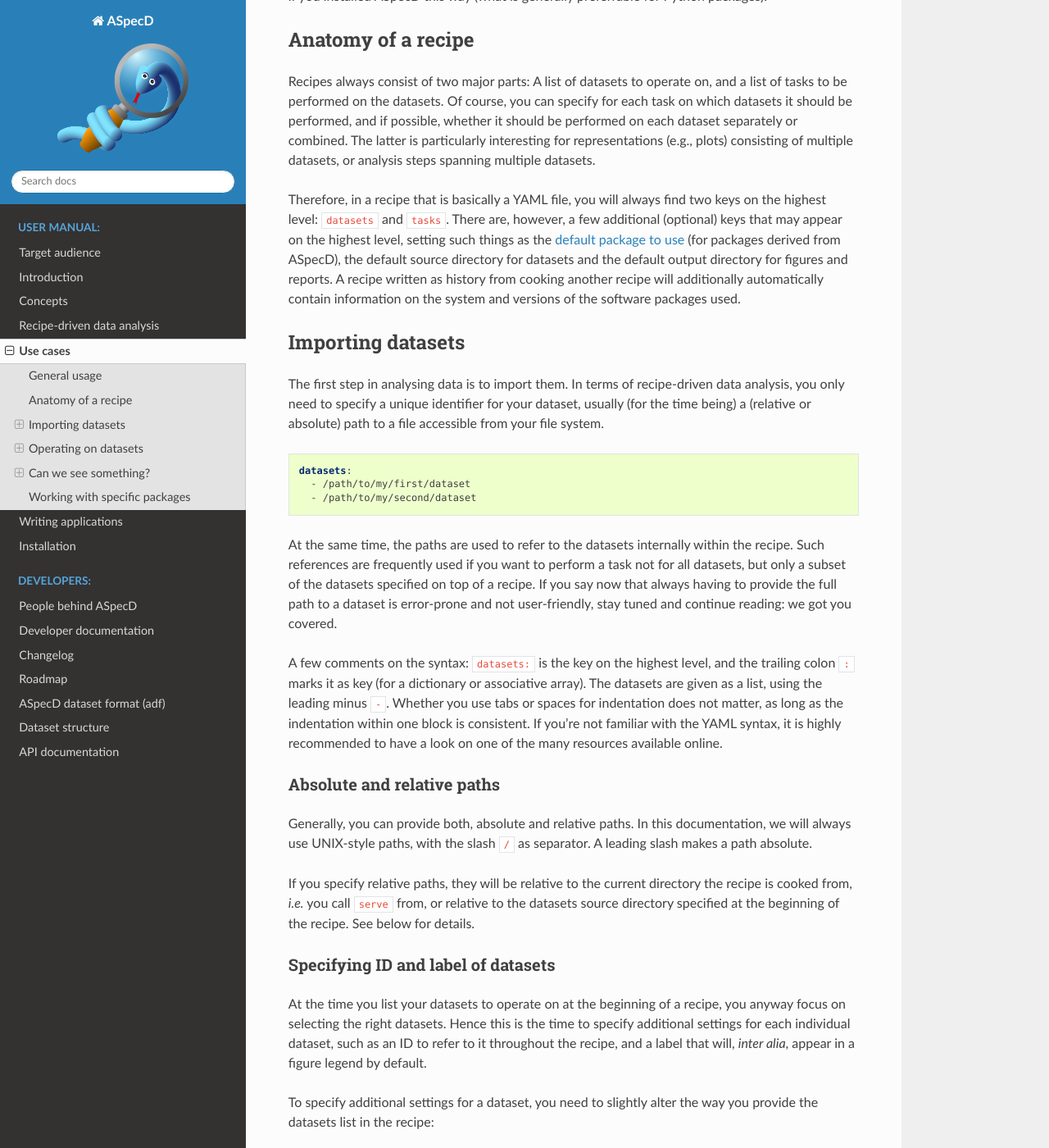
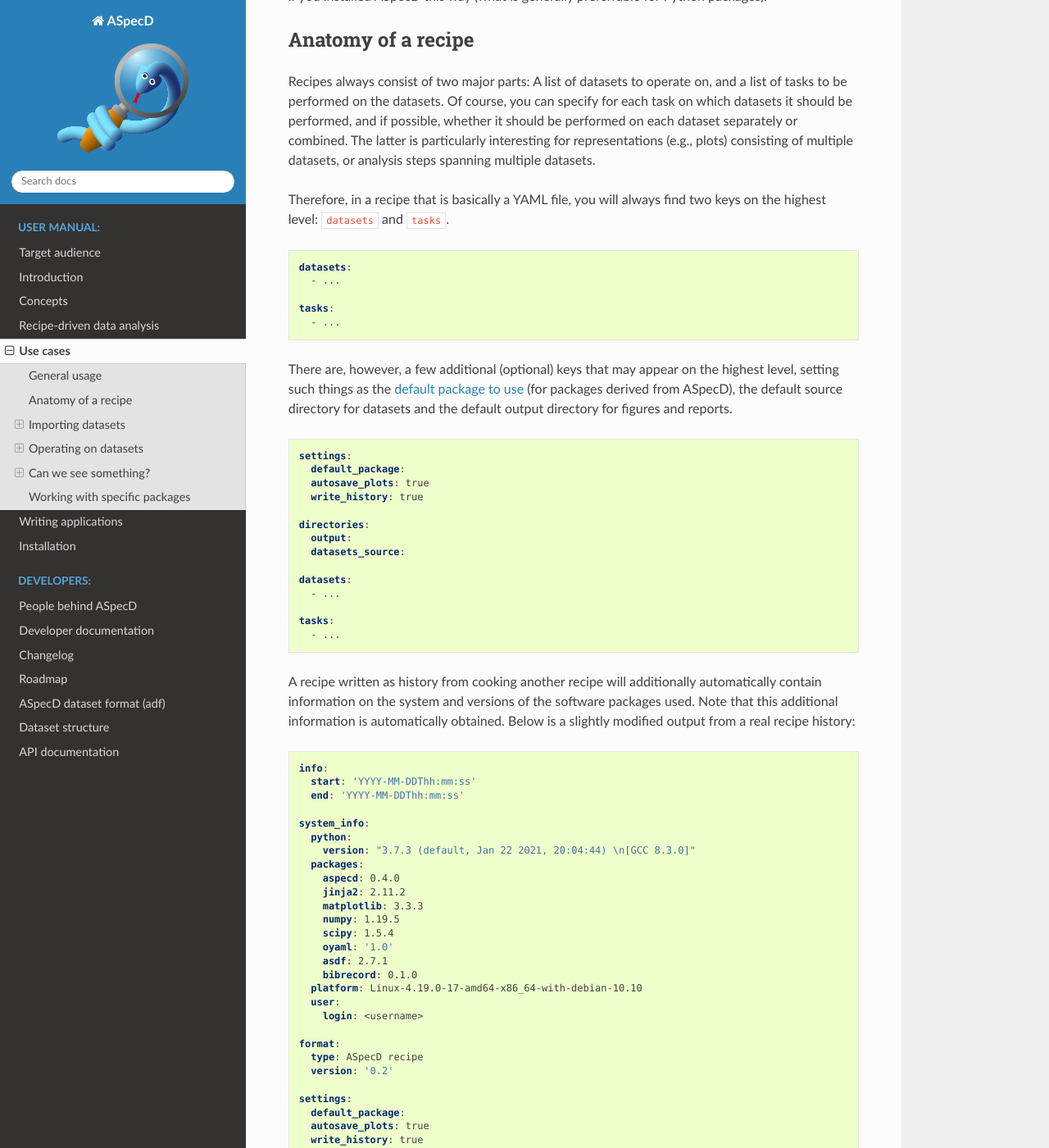
Before and after one commit to tillbiskup/aspecd, a Sphinx documentation site: the page built from docs/usecases.rst, in a window 1280 px wide and 1400 px high, scrolled down 1602 px. Shown: the whole window at 82% size. Built offline with Sphinx 7.4.7 and the Read the Docs theme 2.0.0, drawn with Linux system fonts in a browser that asks for light colours; some of the changed text lies outside the part shown.

Commit message:
Update documentation reflecting changes in recipe structure

```diff
--- a/docs/usecases.rst
+++ b/docs/usecases.rst
@@ -65,7 +65,84 @@ Anatomy of a recipe
 
 Recipes always consist of two major parts: A list of datasets to operate on, and a list of tasks to be performed on the datasets. Of course, you can specify for each task on which datasets it should be performed, and if possible, whether it should be performed on each dataset separately or combined. The latter is particularly interesting for representations (e.g., plots) consisting of multiple datasets, or analysis steps spanning multiple datasets.
 
-Therefore, in a recipe that is basically a YAML file, you will always find two keys on the highest level: ``datasets`` and ``tasks``. There are, however, a few additional (optional) keys that may appear on the highest level, setting such things as the :ref:`default package to use <specific_packages>` (for packages derived from ASpecD), the default source directory for datasets and the default output directory for figures and reports. A recipe written as history from cooking another recipe will additionally automatically contain information on the system and versions of the software packages used.
+Therefore, in a recipe that is basically a YAML file, you will always find two keys on the highest level: ``datasets`` and ``tasks``.
+
+
+.. code-block:: yaml
+
+    datasets:
+      - ...
+
+    tasks:
+      - ...
+
+
+There are, however, a few additional (optional) keys that may appear on the highest level, setting such things as the :ref:`default package to use <specific_packages>` (for packages derived from ASpecD), the default source directory for datasets and the default output directory for figures and reports.
+
+
+.. code-block:: yaml
+
+    settings:
+      default_package:
+      autosave_plots: true
+      write_history: true
+
+    directories:
+      output:
+      datasets_source:
+
+    datasets:
+      - ...
+
+    tasks:
+      - ...
+
+
+A recipe written as history from cooking another recipe will additionally automatically contain information on the system and versions of the software packages used. Note that this additional information is automatically obtained. Below is a slightly modified output from a real recipe history:
+
+
+.. code-block:: yaml
+
+    info:
+      start: 'YYYY-MM-DDThh:mm:ss'
+      end: 'YYYY-MM-DDThh:mm:ss'
+
+    system_info:
+      python:
+        version: "3.7.3 (default, Jan 22 2021, 20:04:44) \n[GCC 8.3.0]"
+      packages:
+        aspecd: 0.4.0
+        jinja2: 2.11.2
+        matplotlib: 3.3.3
+        numpy: 1.19.5
+        scipy: 1.5.4
+        oyaml: '1.0'
+        asdf: 2.7.1
+        bibrecord: 0.1.0
+      platform: Linux-4.19.0-17-amd64-x86_64-with-debian-10.10
+      user:
+        login: <username>
+
+    format:
+      type: ASpecD recipe
+      version: '0.2'
+
+    settings:
+      default_package:
+      autosave_plots: true
+      write_history: true
+
+    directories:
+      output:
+      datasets_source:
+
+    datasets:
+      - ...
+
+    tasks:
+      - ...
+
+Such a recipe history can directly be used as a new recipe, hence you get full reproducibility and always know what exactly you have done with your data.
 
 
 Importing datasets
@@ -142,7 +219,8 @@ Having a place for all your data is often a rather good idea. Usually, this plac
 
 .. code-block:: yaml
 
-    datasets_source_directory: /path/to/all/my/datasets/
+    directories:
+      datasets_source: /path/to/all/my/datasets/
 
     datasets:
       - first-dataset
@@ -365,7 +443,8 @@ Of course, you can provide a full path to each output file for plots and reports
 
 .. code-block:: yaml
 
-    output_directory: /absolute/path/for/the/output
+    directories:
+      output: /absolute/path/for/the/output
 
     datasets:
       - dataset
@@ -395,7 +474,8 @@ Just to show an example of how to switch off the autosaving of plots:
 
 .. code-block:: yaml
 
-    autosave_plots: False
+    settings:
+      autosave_plots: False
 
     datasets:
       - dataset
@@ -426,7 +506,8 @@ To make it possible to use the ``serve`` command on the terminal provided by the
 
 .. code-block:: yaml
 
-    default_package: cwepr
+    settings:
+      default_package: cwepr
 
 In this case, the ``cwepr`` package will be used for importing datasets and performing all tasks, as long as you don't specify other package for a particular dataset or task. Of course, you need to make sure that the Python package specified here exists and is installed locally when serving such a recipe. Furthermore, the Python package needs to fulfil all the requirements of an ASpecD-derived package to allow for recipe-driven data analysis.
 
```
Also changed, not shown: 2 other files.
